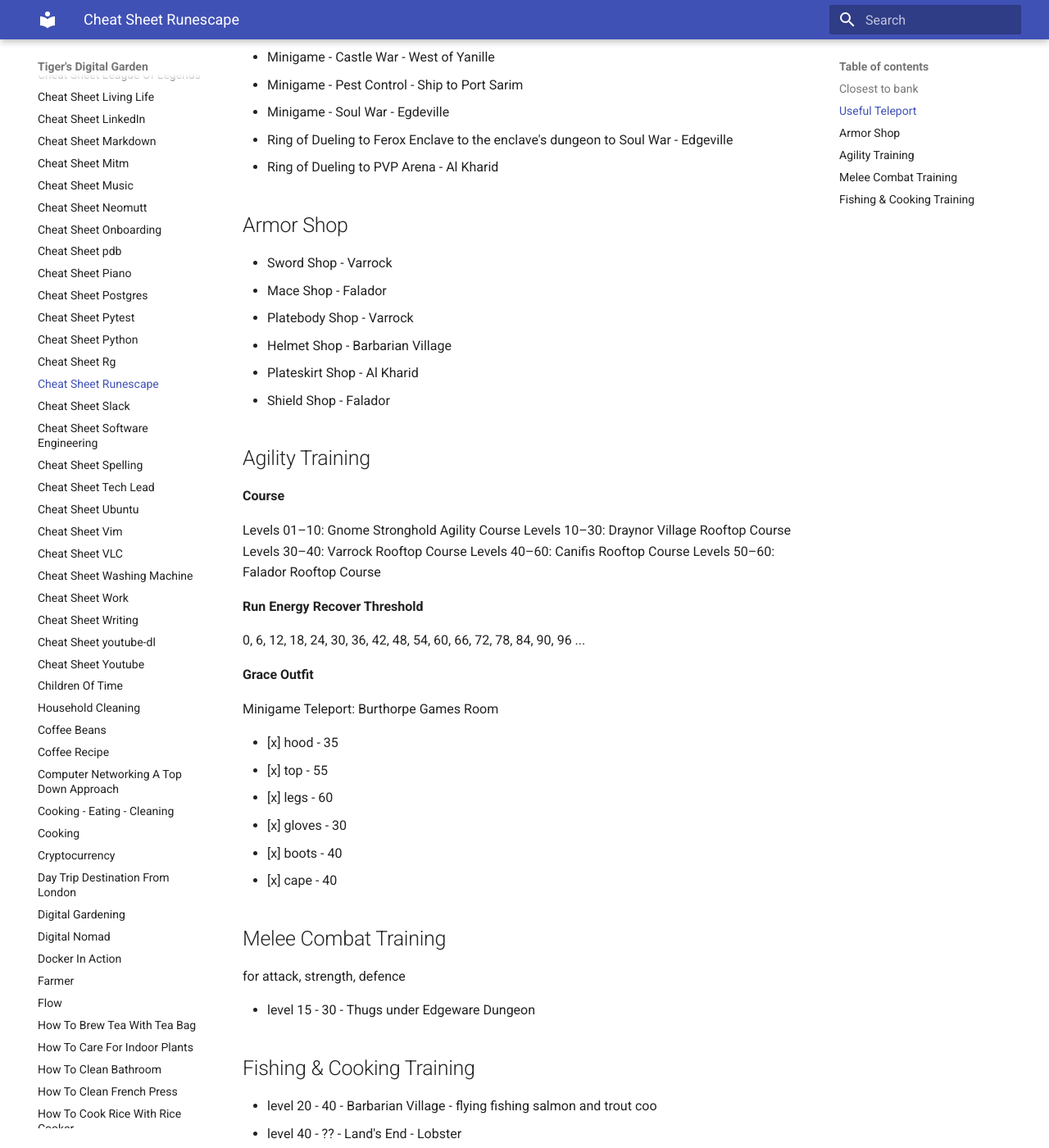
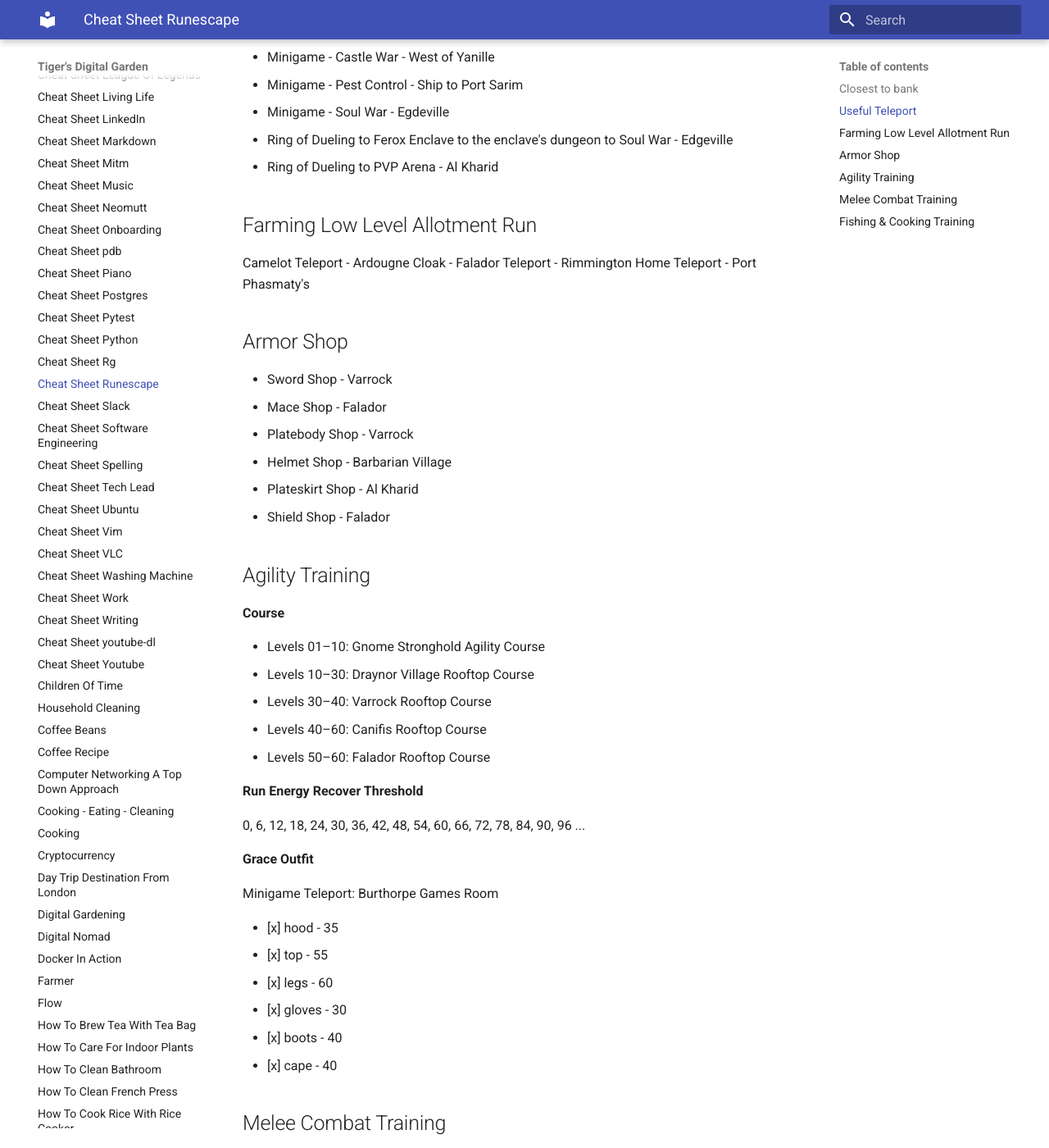
Before and after one commit to ynotstartups/notes, an MkDocs documentation site: the page built from notes/cheat-sheet-runescape.md, in a window 1280 px wide and 1400 px high, scrolled down 559 px. Shown: the whole window at 82% size. Built offline with MkDocs 1.6.1 and Material for MkDocs 9.7.7, drawn with Linux system fonts in a browser that asks for light colours.

Commit message:
update runescape

```diff
--- a/notes/cheat-sheet-runescape.md
+++ b/notes/cheat-sheet-runescape.md
@@ -20,6 +20,10 @@
 - Ring of Dueling to Ferox Enclave to the enclave's dungeon to Soul War - Edgeville
 - Ring of Dueling to PVP Arena                                          - Al Kharid
 
+## Farming Low Level Allotment Run
+
+Camelot Teleport - Ardougne Cloak - Falador Teleport - Rimmington Home Teleport - Port Phasmaty's
+
 ## Armor Shop
 
 - Sword Shop      - Varrock
@@ -33,11 +37,11 @@
 
 **Course**
 
-Levels 01–10: Gnome Stronghold Agility Course
-Levels 10–30: Draynor Village Rooftop Course
-Levels 30–40: Varrock Rooftop Course
-Levels 40–60: Canifis Rooftop Course
-Levels 50–60: Falador Rooftop Course
+- Levels 01–10: Gnome Stronghold Agility Course
+- Levels 10–30: Draynor Village Rooftop Course
+- Levels 30–40: Varrock Rooftop Course
+- Levels 40–60: Canifis Rooftop Course
+- Levels 50–60: Falador Rooftop Course
 
 **Run Energy Recover Threshold**
 
```
